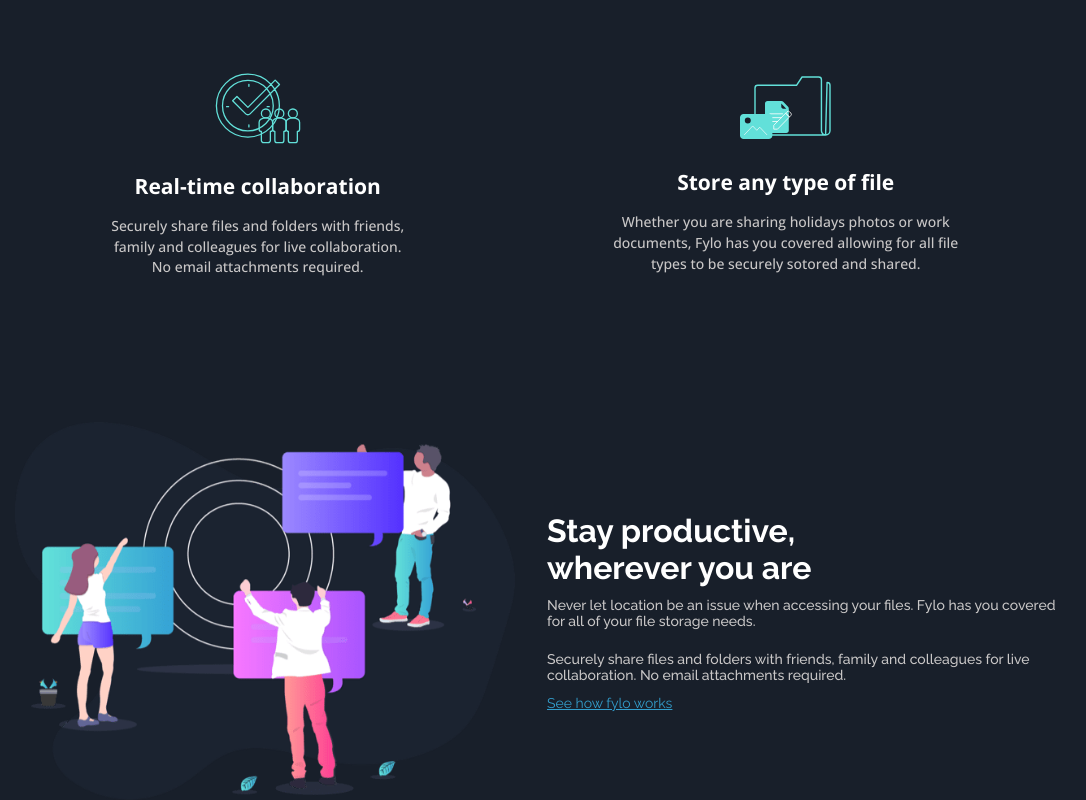
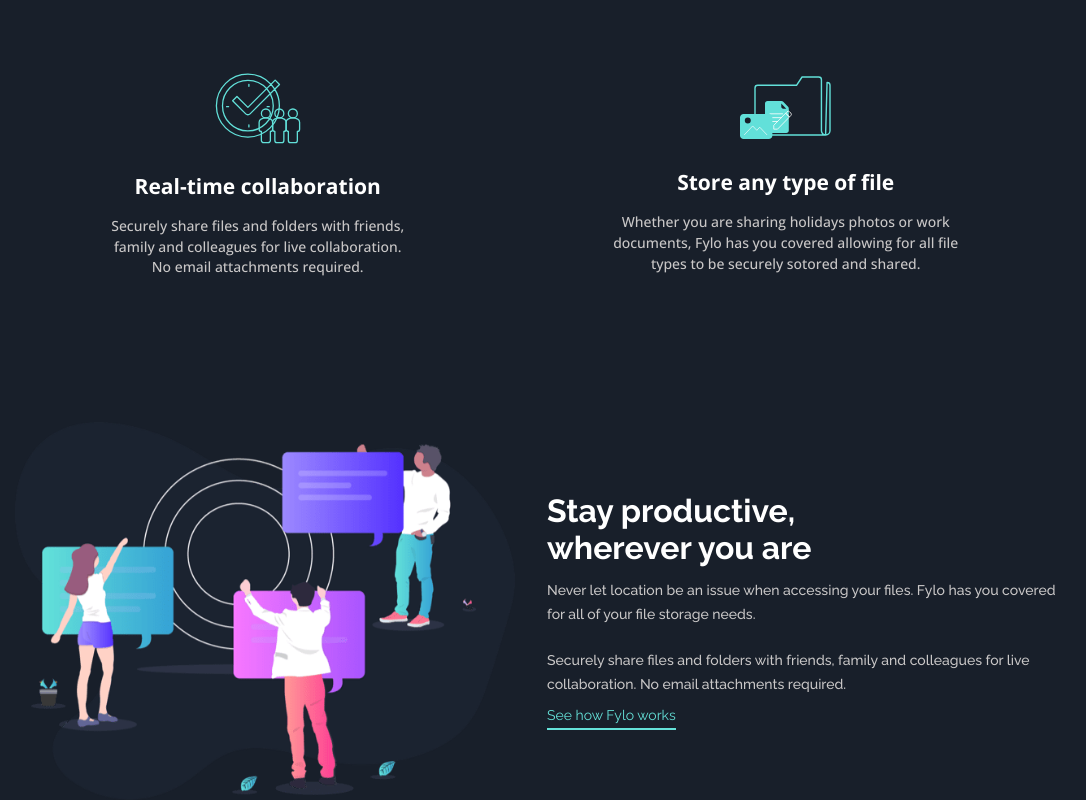
Before and after one commit to Humber70/Fylo-landing-page, a React (Vite) app: page / in a window 1280 px wide. Shown: the part 1255-2055 px from the top of the page, without its empty margins (103-1189 px from the left). Built offline with nearby package versions, Linux system fonts and the light colour scheme; the HTML template or start-up script is replaced by a standard one.

Commit message:
fix: changed color link and spelling fix

```diff
--- a/src/components/InfoSection/InfoSection.jsx
+++ b/src/components/InfoSection/InfoSection.jsx
@@ -9,7 +9,7 @@ export default function InfoSection () {
           <h2>Stay productive, wherever you are</h2>
           <p>Never let location be an issue when accessing your files. Fylo has you covered for all of your file storage needs.</p>
           <p>Securely share files and folders with friends, family and colleagues for live collaboration. No email attachments required.</p>
-          <a href="#">See how fylo works</a>
+          <a href="#">See how Fylo works</a>
         </div>
       </div>
     </section>
--- a/src/components/InfoSection/InfoSection.module.css
+++ b/src/components/InfoSection/InfoSection.module.css
@@ -20,6 +20,7 @@
   p {
     padding: .7rem 0;
     font-weight: 500;
+    line-height: 1.5rem;
     color: #c9c7c7;
   }
 
@@ -29,8 +30,9 @@
   }
 
   a {
+    padding-bottom: .3rem;
+    border-bottom: 2px solid var(--color-teal-200);
     display: inline-block;
-    text-decoration: underline;
-    color: var(--color-cyan-500);
+    color: var(--color-teal-200);
   }
 }
```
